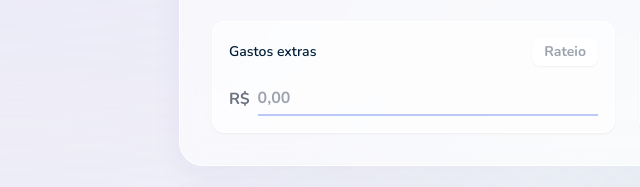
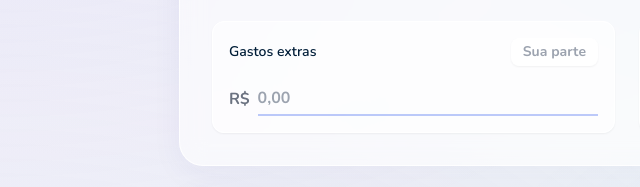
Before and after one commit to jvalvess01-png/casamentodouglas, a plain HTML site: page index.html in a window 1280 px wide. Shown: the part 1092-1279 px from the top of the page, 13-653 px from the left. Drawn offline with nearby package versions, Linux system fonts and the light colour scheme.

Commit message:
Update index.html

```diff
--- a/index.html
+++ b/index.html
@@ -231,7 +231,7 @@
                 <div class="bg-white/60 p-4 rounded-xl shadow-sm border border-white">
                     <div class="flex justify-between items-center mb-4">
                         <label class="font-semibold text-sm">Gastos extras</label>
-                        <span class="bg-white px-3 py-1 rounded-lg text-sm font-bold shadow-sm text-gray-400">Rateio</span>
+                        <span class="bg-white px-3 py-1 rounded-lg text-sm font-bold shadow-sm text-gray-400">Sua parte</span>
                     </div>
                     <div class="flex items-center gap-2">
                         <span class="font-bold text-gray-500">R$</span>
```
